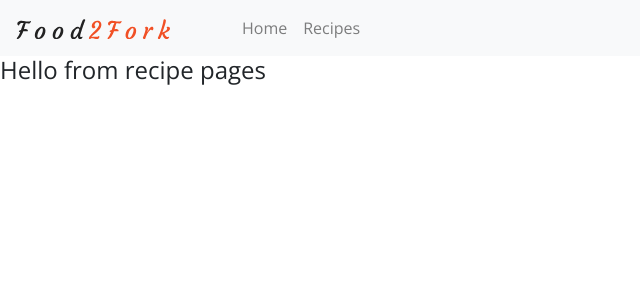
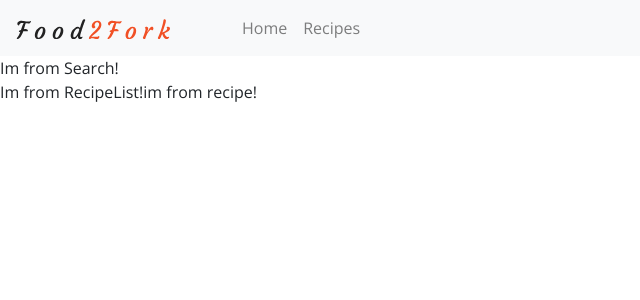
Before and after one commit to jeffansay/reactjs-food-recipes, a React (Create React App) app: page /recipes in a window 1280 px wide. Shown: the top 300 px of the page, without its empty margins (0-640 px from the left). Built offline with nearby package versions, Linux system fonts and the light colour scheme.

Commit message:
passing props

```diff
--- /dev/null
+++ b/src/components/Recipe.js
@@ -0,0 +1,13 @@
+import React, { Component } from 'react';
+
+class Recipe extends Component {
+    render() {
+        return (
+            <React.Fragment>
+                 im from recipe!
+            </React.Fragment>
+        );
+    }
+}
+
+export default Recipe;
--- /dev/null
+++ b/src/components/RecipeList.js
@@ -0,0 +1,15 @@
+import React, { Component } from 'react';
+import Recipe from './Recipe'
+
+class RecipeList extends Component {
+    render() {
+        return (
+            <div>
+                Im from RecipeList!
+                <Recipe />
+            </div>
+        );
+    }
+}
+
+export default RecipeList;
--- /dev/null
+++ b/src/components/Search.js
@@ -0,0 +1,13 @@
+import React, { Component } from 'react';
+
+class Search extends Component {
+    render() {
+        return (
+            <div>
+                Im from Search!
+            </div>
+        );
+    }
+}
+
+export default Search;
--- a/src/pages/Recipes.js
+++ b/src/pages/Recipes.js
@@ -1,11 +1,34 @@
 import React, { Component } from 'react';
+import RecipeList from '../components/RecipeList'
+import Search from '../components/Search'
+import { recipeData } from '../assets/data/tempList'
+class Recipes extends Component {
+    constructor(props) {
+        super(props)
+    }
+    state = {
+        recipes: recipeData,
+        search: ''
+    }
 
-class Recipes extends Component {
+    handleChange = e => {
+        this.setState({
+            search: e.target.value
+        })
+    }
+
+    handleSubmit = (e) => {
+        e.preventDefault();
+    }
+
     render() {
+        console.log(this.state.recipes, "--recipes")
         return (
-            <h4>
-                Hello from recipe pages
-            </h4>
+            <React.Fragment>
+
+                <Search search={this.state.search} handleChange={this.handleChange} handleSubmit={this.handleSubmit}/>
+                <RecipeList recipes={this.state.recipes}/>
+            </React.Fragment>
         );
     }
 }
```
